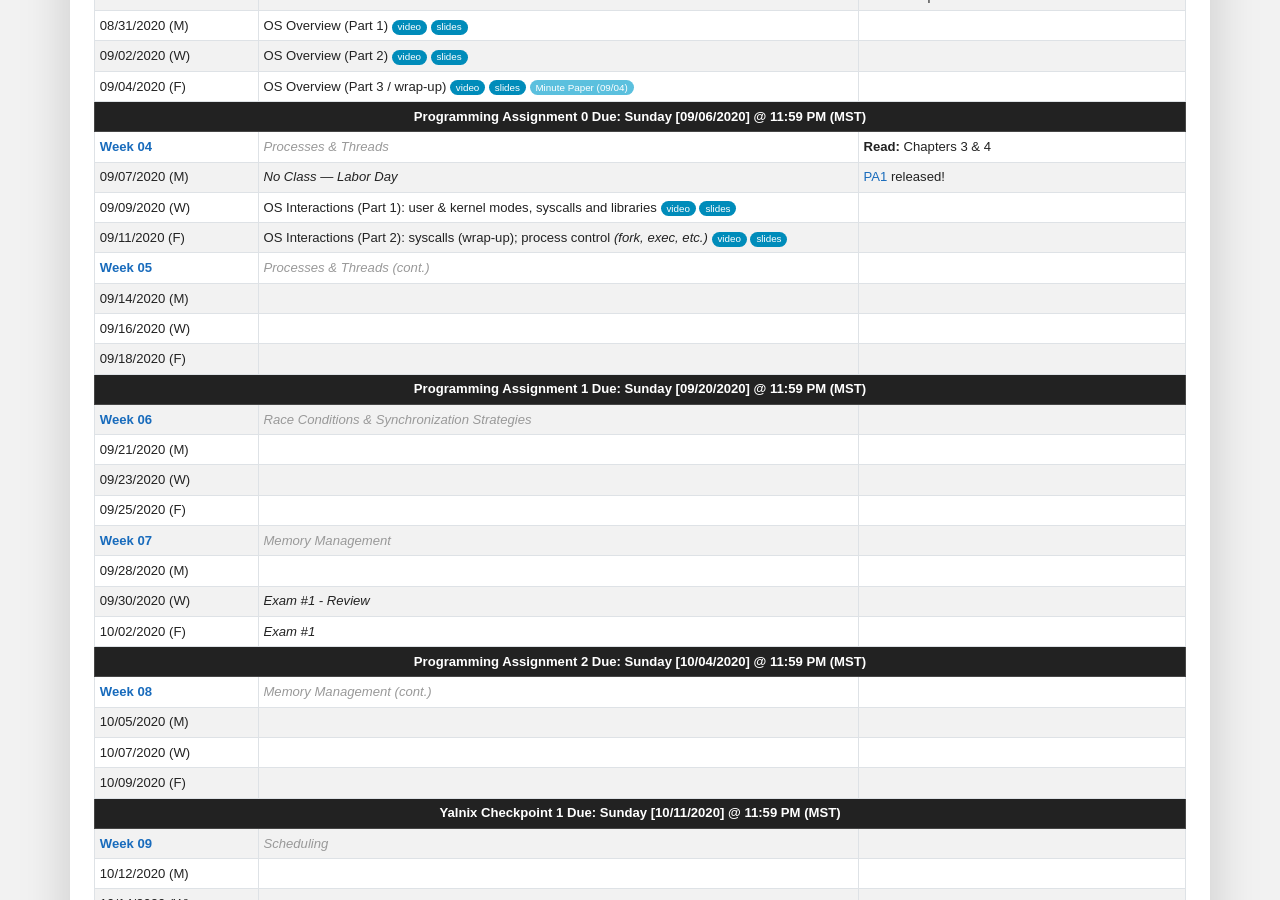
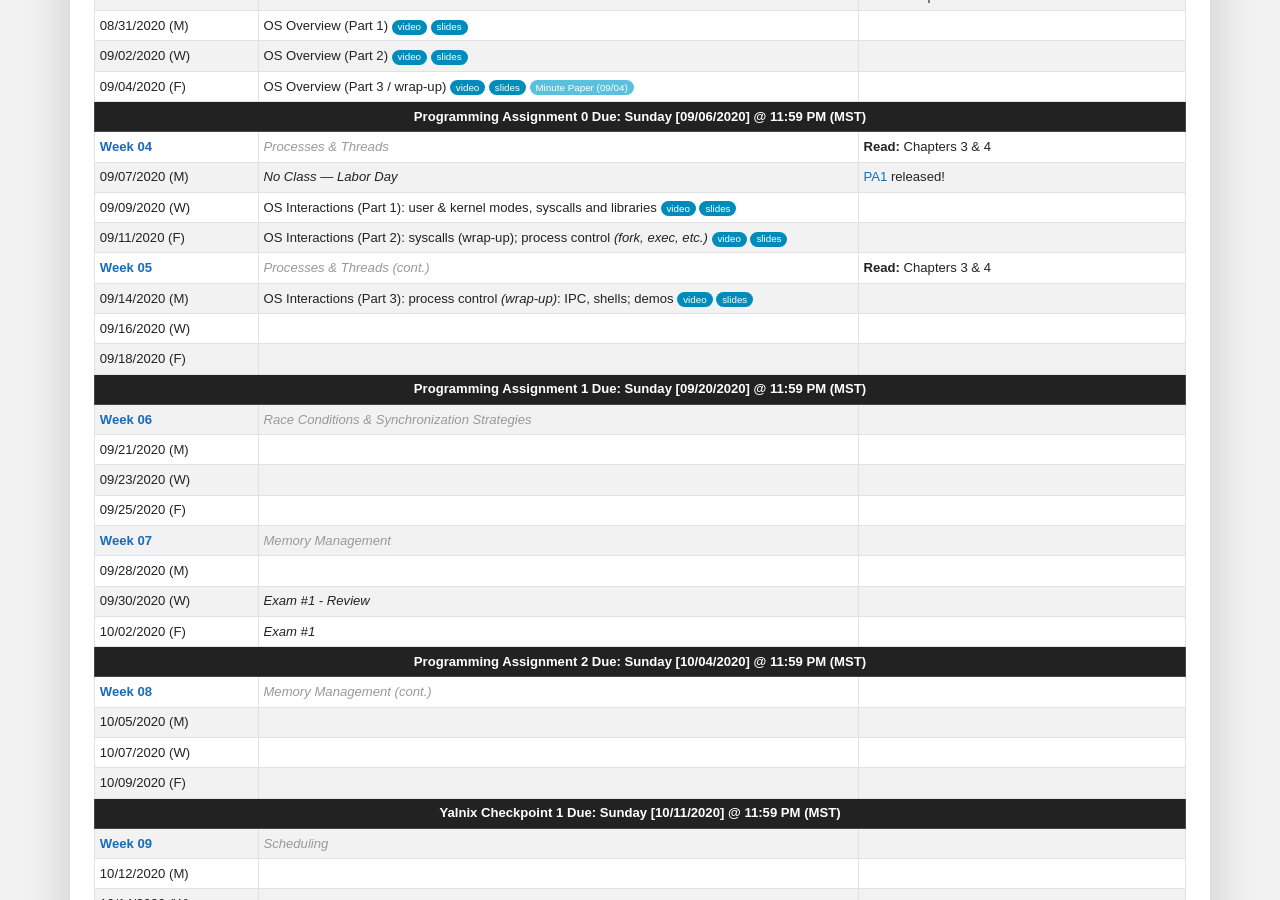
Before and after one commit to traviswpeters/cs460-2020-fall, a Jekyll site: the page built from index.md, in a window 1280 px wide and 900 px high, scrolled down 2002 px. Built offline with Jekyll 4.4.1, drawn with Linux system fonts in a browser that asks for light colours; nearby versions of some CDN libraries; some web fonts are replaced; comment, search, counter and statistics services are not loaded.

Commit message:
video + files

```diff
--- a/index.md
+++ b/index.md
@@ -310,7 +310,7 @@
 <td markdown="span" class="note">Processes & Threads (cont.)</td>
 <!-- Assignments & Reading Here -->
 <td markdown="span" markdown="1">
-<!-- - **Read:** Chapters ... -->
+- **Read:** Chapters 3 & 4
 </td>
 </tr>
 
@@ -319,6 +319,9 @@
 <td markdown="span">09/14/2020 (M)</td>
 <!-- Topics & Lecture Details Here -->
 <td markdown="span" markdown="1">
+- OS Interactions (Part 3): process control _(wrap-up)_: IPC, shells; demos
+[video](https://zoom.us/rec/share/Q5jwTX0xWkXn2LnWVv43rIbX3fWVLRDJwDNFCKVwsTP1shhxRhapg6G5UqrzK52s.qDa5Y-Pf82sOCT4V){:.video}
+[slides](files/cs460-05-procs-and-threads-p3.pdf){:.slides}
 </td>
 <!-- Assignments & Reading Here -->
 <td markdown="span" markdown="1">
```
Also changed, not shown: 1 other file.
